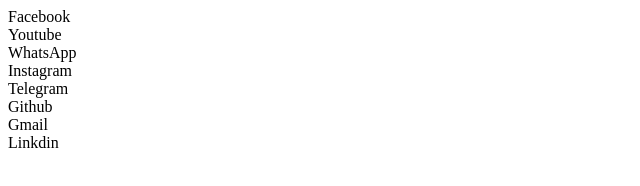
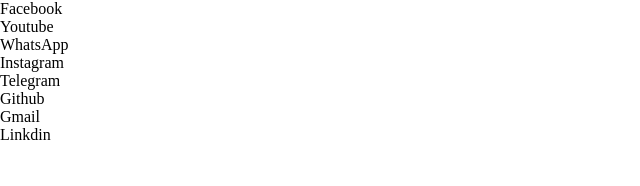
Before and after one commit to saeedansaricode/menu, a plain HTML site: page index.htm in a window 1280 px wide. Shown: the whole page, without its empty margins (0-640 px from the left). Drawn offline with Linux system fonts and the light colour scheme.

Commit message:
initial css commit

```diff
--- a/index.htm
+++ b/index.htm
@@ -4,10 +4,7 @@
     <meta charset="UTF-8">
     <meta name="viewport" content="width=device-width, initial-scale=1.0">
     <title> Menu </title>
-
-    <style>
-
-    </style>
+    <link rel="stylesheet" href="./style.css">
 </head>
 <body>
 
--- /dev/null
+++ b/style.css
@@ -0,0 +1,4 @@
+*{
+    padding: 0;
+    margin: 0;
+}
```
